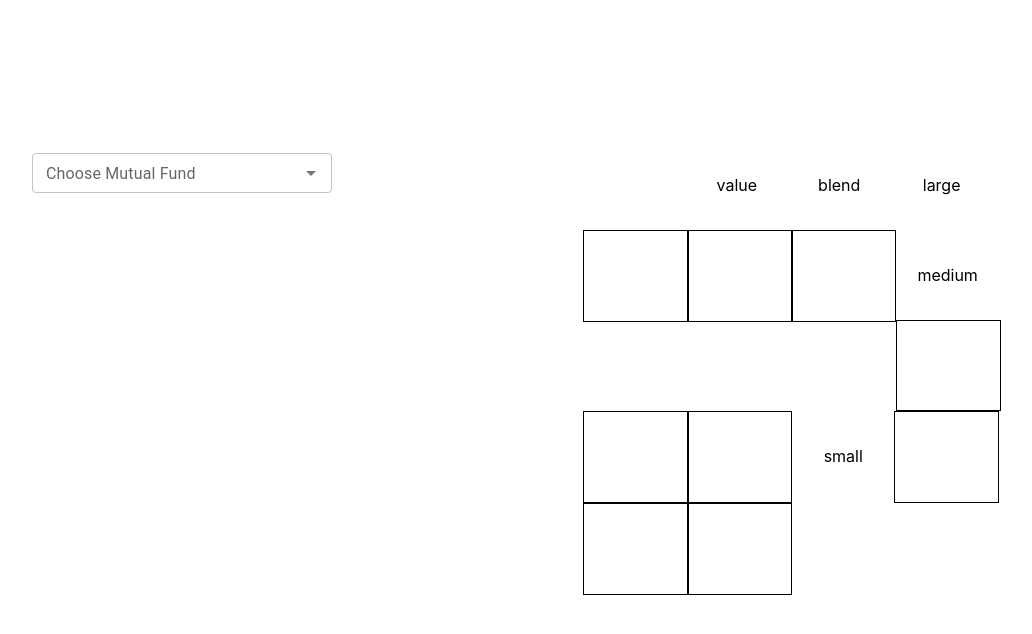
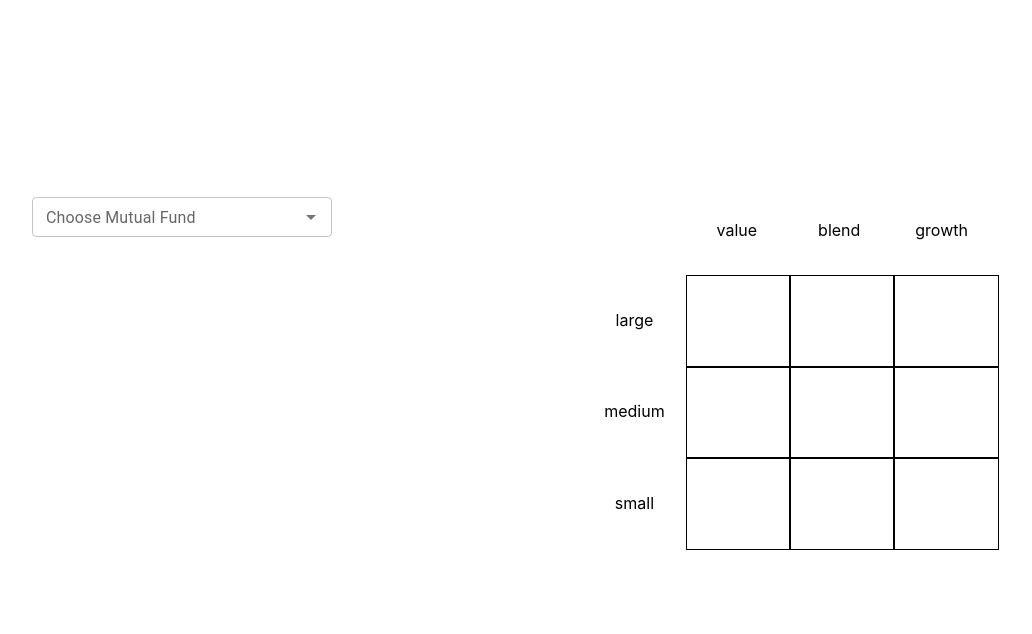
Before and after one commit to diptirani16/MorningStar-Style-Box, a React (Create React App) app: page / in a window 1280 px wide. Shown: the top 634 px of the page, without its empty margins (80-1112 px from the left). Built offline with nearby package versions, Linux system fonts and the light colour scheme.

Commit message:
error: resolved

```diff
--- a/src/components/HomePage.js
+++ b/src/components/HomePage.js
@@ -1,8 +1,6 @@
 import React, { Component } from 'react';
 import './StyleBox.css';
-import {
-    Grid, Container, Autocomplete, TextField,
-} from '@mui/material';
+import { Grid, Container, Autocomplete, TextField } from '@mui/material';
 import StyleBox from './StyleBox';
 
 const mutualFundList = [
@@ -108,6 +106,7 @@ class HomePageView extends Component {
                                     <div className="textbox" />
                                     <div className="textbox">value</div>
                                     <div className="textbox">blend</div>
+                                    <div className="textbox">growth</div>
                                     {this.props.getBoxes()}
                                 </section>
                             </div>
```
